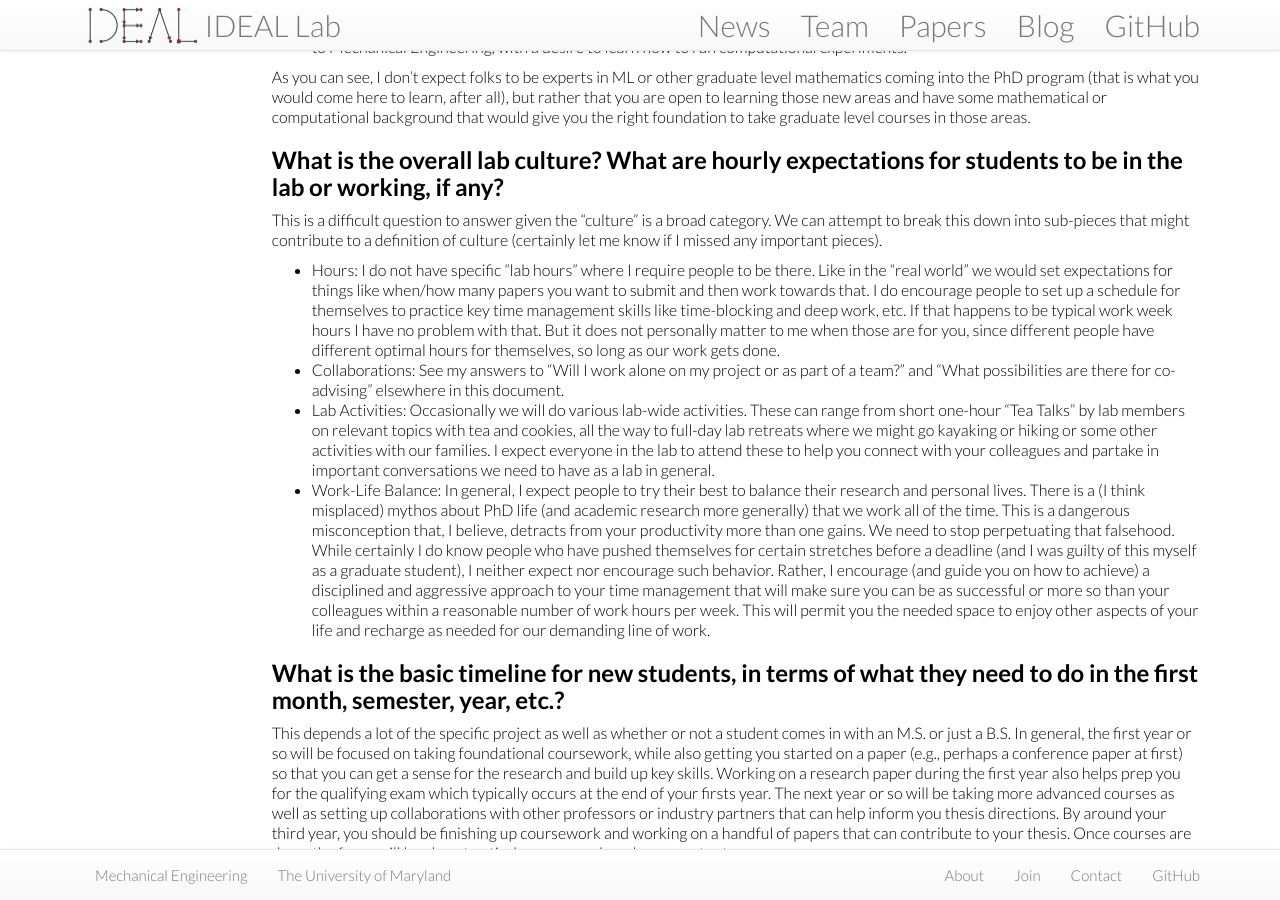
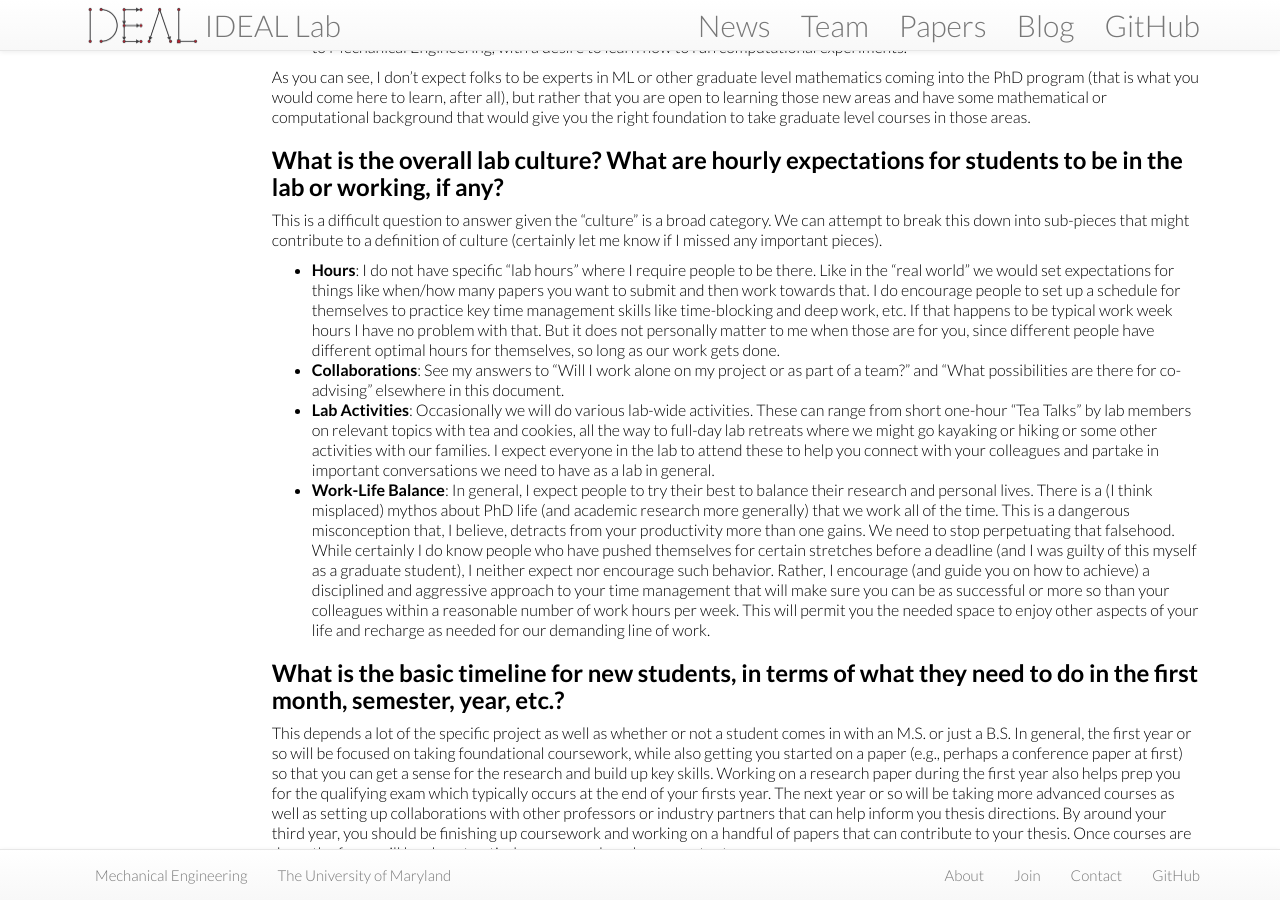
Before and after one commit to IDEALLab/ideallab.github.io, a Jekyll site: the page built from blog/_posts/2019-12-27-Prospective-Students-FAQ.md, in a window 1280 px wide and 900 px high, scrolled down 2923 px. Built offline with Jekyll 4.4.1, drawn with Linux system fonts in a browser that asks for light colours; nearby versions of some CDN libraries; some of the changed text lies outside the part shown.

Commit message:
Fixing some typos

```diff
--- a/blog/_posts/2019-12-27-Prospective-Students-FAQ.md
+++ b/blog/_posts/2019-12-27-Prospective-Students-FAQ.md
@@ -88,10 +88,10 @@ As you can see, I don't expect folks to be experts in ML or other graduate level
 ## What is the overall lab culture? What are hourly expectations for students to be in the lab or working, if any?
 This is a difficult question to answer given the "culture" is a broad category. We can attempt to break this down into sub-pieces that might contribute to a definition of culture (certainly let me know if I missed any important pieces).
 
-* Hours: I do not have specific "lab hours" where I require people to be there. Like in the "real world" we would set expectations for things like when/how many papers you want to submit and then work towards that. I do encourage people to set up a schedule for themselves to practice key time management skills like time-blocking and deep work, etc. If that happens to be typical work week hours I have no problem with that. But it does not personally matter to me when those are for you, since different people have different optimal hours for themselves, so long as our work gets done.
-* Collaborations: See my answers to "Will I work alone on my project or as part of a team?" and "What possibilities are there for co-advising" elsewhere in this document.
-* Lab Activities: Occasionally we will do various lab-wide activities. These can range from short one-hour "Tea Talks" by lab members on relevant topics with tea and cookies, all the way to full-day lab retreats where we might go kayaking or hiking or some other activities with our families. I expect everyone in the lab to attend these to help you connect with your colleagues and partake in important conversations we need to have as a lab in general.
-* Work-Life Balance: In general, I expect people to try their best to balance their research and personal lives. There is a (I think misplaced) mythos about PhD life (and academic research more generally) that we work all of the time. This is a dangerous misconception that, I believe, detracts from your productivity more than one gains. We need to stop perpetuating that falsehood. While certainly I do know people who have pushed themselves for certain stretches before a deadline (and I was guilty of this myself as a graduate student), I neither expect nor encourage such behavior. Rather, I encourage (and guide you on how to achieve) a disciplined and aggressive approach to your time management that will make sure you can be as successful or more so than your colleagues within a reasonable number of work hours per week. This will permit you the needed space to enjoy other aspects of your life and recharge as needed for our demanding line of work.
+* **Hours**: I do not have specific "lab hours" where I require people to be there. Like in the "real world" we would set expectations for things like when/how many papers you want to submit and then work towards that. I do encourage people to set up a schedule for themselves to practice key time management skills like time-blocking and deep work, etc. If that happens to be typical work week hours I have no problem with that. But it does not personally matter to me when those are for you, since different people have different optimal hours for themselves, so long as our work gets done.
+* **Collaborations**: See my answers to "Will I work alone on my project or as part of a team?" and "What possibilities are there for co-advising" elsewhere in this document.
+* **Lab Activities**: Occasionally we will do various lab-wide activities. These can range from short one-hour "Tea Talks" by lab members on relevant topics with tea and cookies, all the way to full-day lab retreats where we might go kayaking or hiking or some other activities with our families. I expect everyone in the lab to attend these to help you connect with your colleagues and partake in important conversations we need to have as a lab in general.
+* **Work-Life Balance**: In general, I expect people to try their best to balance their research and personal lives. There is a (I think misplaced) mythos about PhD life (and academic research more generally) that we work all of the time. This is a dangerous misconception that, I believe, detracts from your productivity more than one gains. We need to stop perpetuating that falsehood. While certainly I do know people who have pushed themselves for certain stretches before a deadline (and I was guilty of this myself as a graduate student), I neither expect nor encourage such behavior. Rather, I encourage (and guide you on how to achieve) a disciplined and aggressive approach to your time management that will make sure you can be as successful or more so than your colleagues within a reasonable number of work hours per week. This will permit you the needed space to enjoy other aspects of your life and recharge as needed for our demanding line of work.
 
 ## What is the basic timeline for new students, in terms of what they need to do in the first month, semester, year, etc.?
 This depends a lot of the specific project as well as whether or not a student comes in with an M.S. or just a B.S. In general, the first year or so will be focused on taking foundational coursework, while also getting you started on a paper (e.g., perhaps a conference paper at first) so that you can get a sense for the research and build up key skills. Working on a research paper during the first year also helps prep you for the qualifying exam which typically occurs at the end of your firsts year. The next year or so will be taking more advanced courses as well as setting up collaborations with other professors or industry partners that can help inform you thesis directions. By around your third year, you should be finishing up coursework and working on a handful of papers that can contribute to your thesis. Once courses are done, the focus will be almost entirely on research and paper output.
```
Also changed, not shown: other parts of blog/_posts/2019-12-27-Prospective-Students-FAQ.md (+1 -1 lines).
